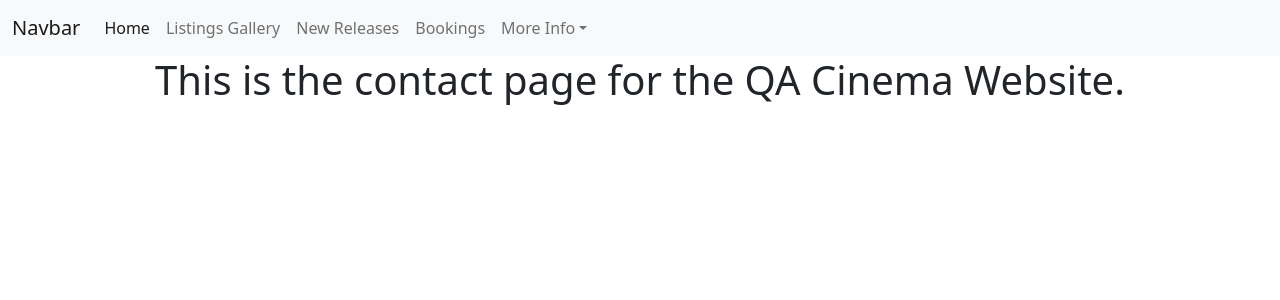
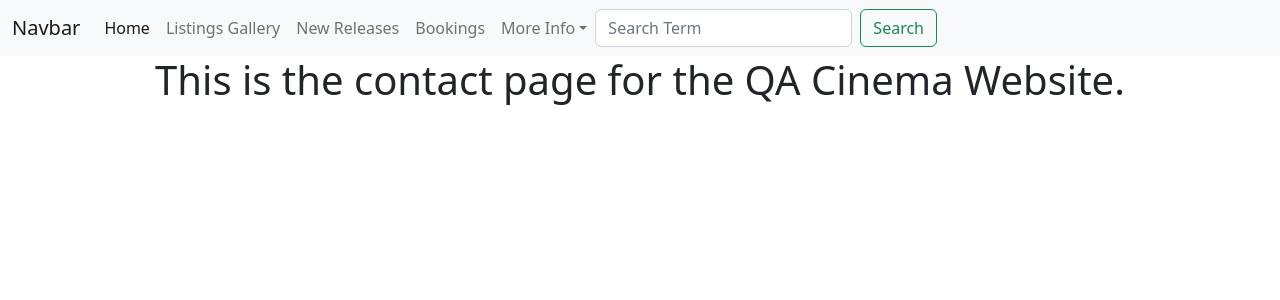
Before and after one commit to QAC-Sierra/QACinemas, a React (Create React App) app in the folder qac-site/: page /contact in a window 1280 px wide. Shown: the top 300 px of the page. Built offline with nearby package versions, Linux system fonts and the light colour scheme.

Commit message:
qac-77 #done #comment created search bar and added place holder text

```diff
--- a/qac-site/src/components/NavigationBar.jsx
+++ b/qac-site/src/components/NavigationBar.jsx
@@ -40,7 +40,9 @@ const NavigationBar = () => {
       <>
         <CNavbar expand="lg" colorScheme="light" className="bg-light">
           <CContainer fluid>
-            <CNavbarBrand href="#">Navbar</CNavbarBrand>
+            <CNavbarBrand href="#">
+              Navbar
+            </CNavbarBrand>
 
             <CNavbarToggler onClick={() => setVisible(!visible)} />
 
@@ -59,69 +61,67 @@ const NavigationBar = () => {
                 </CNavItem>
 
                 <CNavItem>
-                  <CNavLink href="./New-Releases">New Releases</CNavLink>
+                  <CNavLink href="./New-Releases">
+                    New Releases
+                  </CNavLink>
                 </CNavItem>
 
                 <CNavItem>
-                  <CNavLink href="./Ticket-Bookings">Bookings</CNavLink>
+                  <CNavLink href="./Ticket-Bookings">
+                    Bookings
+                  </CNavLink>
                 </CNavItem>
 
                 <CDropdown variant="nav-item" popper={false}>
-                  <CDropdownToggle color="secondary">More Info</CDropdownToggle>
+                  <CDropdownToggle color="secondary">
+                    More Info
+                  </CDropdownToggle>
 
                   <CDropdownMenu>
                     <CDropdownItem href="./Opening-Times">
                       Opening Times
                     </CDropdownItem>
-
                     <CDropdownDivider />
 
                     <CDropdownItem href="./Classifications">
                       Classifications
                     </CDropdownItem>
-
                     <CDropdownDivider />
 
                     <CDropdownItem href="./Places-To-Go">
                       Places To Go
                     </CDropdownItem>
-
                     <CDropdownDivider />
 
                     <CDropdownItem href="./Getting-There">
                       Getting There
                     </CDropdownItem>
-
                     <CDropdownDivider />
 
                     <CDropdownItem href="./Discussion-Board">
                       Discussion Board
                     </CDropdownItem>
-
                     <CDropdownDivider />
 
-                    <CDropdownItem href="./About">About us</CDropdownItem>
-
+                    <CDropdownItem href="./About">
+                      About us
+                    </CDropdownItem>
                     <CDropdownDivider />
 
-                    <CDropdownItem href="./Contact">Contact us</CDropdownItem>
+                    <CDropdownItem href="./Contact">
+                      Contact us
+                    </CDropdownItem>
                   </CDropdownMenu>
                 </CDropdown>
-
-                <CNavItem></CNavItem>
               </CNavbarNav>
 
-              {/* <CForm className="d-flex">
+              <CForm className="d-flex">
+                <CFormInput type="search" className="me-2" placeholder="Search Term" />
+                <CButton type="submit" color="success" variant="outline">
+                  Search
+                </CButton>
+              </CForm>
 
-                <CFormInput type="search" className="me-2" placeholder="Search Term" />
-
-                <CButton type="submit" color="success" variant="outline">
-
-                  Search
-
-                </CButton>
-
-              </CForm> */}
             </CCollapse>
           </CContainer>
         </CNavbar>
```
